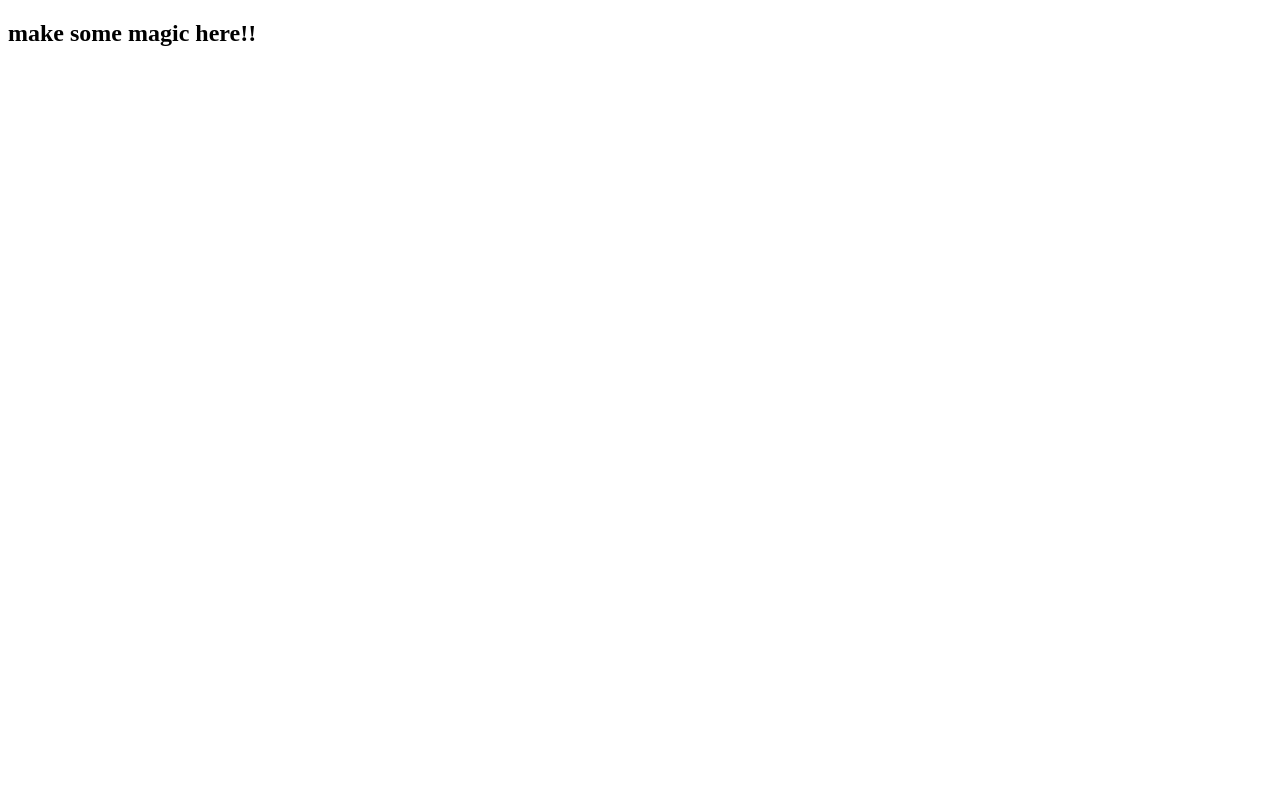
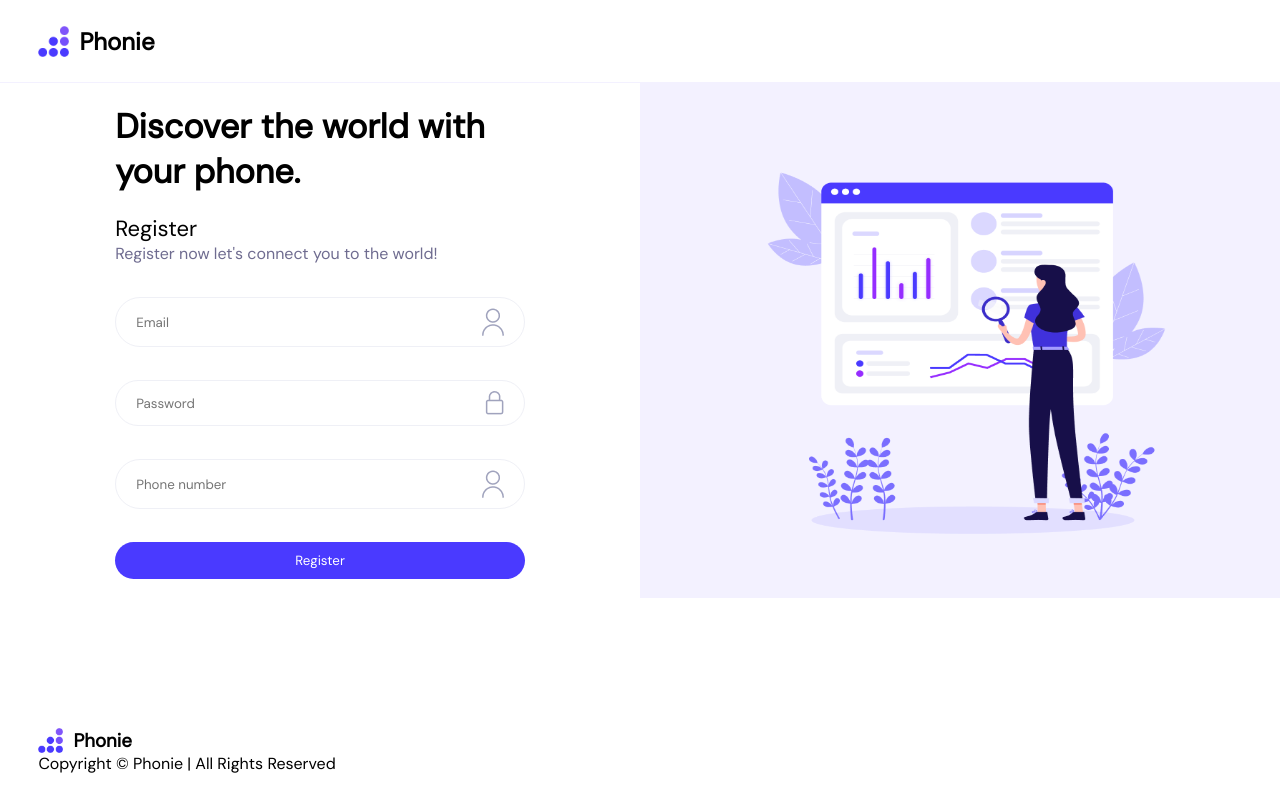
Before and after one commit to Janortop5/circle-400-Semester1HolidayChallenege-Phonie, a plain HTML site: page index.html in a window 1280 px wide. Drawn offline with Linux system fonts and the light colour scheme.

Commit message:
Finished ui implementation

```diff
--- a/app.mjs
+++ b/app.mjs
@@ -6,10 +6,8 @@ function startApp() {
     // pls remove the below and make some magic in here!
     console.log('make magic in here!');
 
-    const header = document.querySelector('h2');
-    if(header) {
-      header.textContent = 'make some magic here!!';
-    }
+
+
   };
 
   // ======= DO NOT EDIT ============== //
--- a/index.html
+++ b/index.html
@@ -4,13 +4,54 @@
     <meta charset="UTF-8">
     <meta http-equiv="X-UA-Compatible" content="IE=edge">
     <meta name="viewport" content="width=device-width, initial-scale=1.0">
-    <title>Name of chosen challenge</title>
-
+    <title>Phonie</title>
+    <link href='https://fonts.googleapis.com/css?family=DM Sans' rel='stylesheet'>
     <link rel="stylesheet" href="style.css">
 </head>
 <body>
+      <section class="flex_container1">
+        <img class='logo' src='./public/logo.png' alt='logo' />
+        <h1>Phonie</h1>
+      </section>
+    </nav>
 
-    <h2>make some magic here!!</h2>
+
+    <main class='main'>
+      <section class='left-side'>
+      <h3 class='hero'>Discover the world with your phone.</h3>
+        <h2 class='head'>Register</h2>
+        <p class='helper'>Register now let's connect you to the world!</p>
+        <div class='box'>
+          <input type='email' placeholder='Email' />
+          <img src='./public/user.png' alt='user'>
+        </div>
+        <div class='box'>
+          <input type='password' placeholder='Password' />
+          <img src='./public/lock.png' alt='password'>
+        </div>
+        <div class='box'>
+          <input type='tel' placeholder='Phone number' />
+          <img src='./public/user.png' alt='user'>
+        </div>
+
+        <button class='button'>Register</button>
+      </section>
+
+
+      <section class='right-side'>
+        <img class='image' src='./public/right.png' />
+      </section>
+    </main>
+
+    <footer>
+        <section class="flex_container2">
+          <div class='logo-con'>
+            <img class='logo2' src='./public/logo.png' alt='logo' />
+            <h3>Phonie</h3>
+          </div>
+            <p>Copyright © Phonie | All Rights Reserved</p>
+        </section>
+    </footer>
 
     <!-- // ============= EEND DO NOT EDIT ============== // -->
     <script src="index.mjs" type="module"></script>
--- a/style.css
+++ b/style.css
@@ -0,0 +1,138 @@
+*{
+    margin: 0;
+    padding: 0;
+    box-sizing: border-box;
+    font-family: 'DM Sans';
+}
+
+body{
+  width:100vw;
+  height: 100vh;
+  position: relative;
+
+}
+
+.main{
+  display: flex;
+   height: 515px;
+
+}
+
+.flex_container1 {
+    width: 100%;
+    display: flex;
+    padding: 2% 3%;
+    border-bottom: 1px solid #F3F1FF;
+    align-items: center;
+  gap: 10px;
+}
+
+.flex_container2 {
+    width: 100%;
+    display: flex;
+    flex-direction: column;
+    padding: 2% 3%;
+}
+
+.left-side, .right-side{
+  width: 50%;
+  height: 100%;
+  transition: all ease-out 200ms;
+}
+
+.head{
+  font-size: 22px;
+  font-weight: 500;
+}
+
+.helper{
+  color: #6F6C90
+}
+
+input{
+  border: none;
+  outline: none;
+  flex-grow: 1;
+}
+
+.box{
+  display: flex;
+  border: 1px solid #EFF0F6;
+  border-radius: 46px;
+  margin-top: 33px;
+  padding: 10px 20px;
+
+}
+
+
+.logo{
+  height: 31px;
+  width: 31px;
+}
+
+.left-side{
+   padding: 0% 9%;
+
+}
+
+.hero{
+  padding: 5% 0%;
+  font-size: 34px;
+}
+
+.right-side{
+  display:flex;
+  height: 100%;
+  justify-content: center;
+  align-items: center;
+  background: #F3F1FF;
+}
+
+img.image{
+  height: 75%;
+  width: 70%
+}
+
+.logo-con{
+  display: flex;
+  align-items: center;
+  gap: 10px
+}
+
+.logo2{
+  height: 25px;
+  width: 25px;
+}
+
+footer{
+  position:fixed;
+  bottom:0;
+  width:100%
+}
+
+.button{
+  border: none;
+  width: 100%;
+  background:#4A3AFF;
+  color: #fff;
+  text-align: center;
+  transition: all ease-in-out 550ms;
+  border-radius: 46px;
+  margin-top: 33px;
+  padding: 10px 20px;
+}
+
+.button:hover{
+  transform: scale(1.07)
+}
+
+@media screen and (max-width: 774px){
+  .right-side{
+    display:none;
+  }
+
+  .left-side{
+    width: 100%;
+    justify-content: center;
+  }
+}
```
Also changed, not shown: index.mjs (line endings or trailing spaces), public/lock.png (added), public/logo.png (added), public/right.png (added), public/user.png (added), 1 other file.
